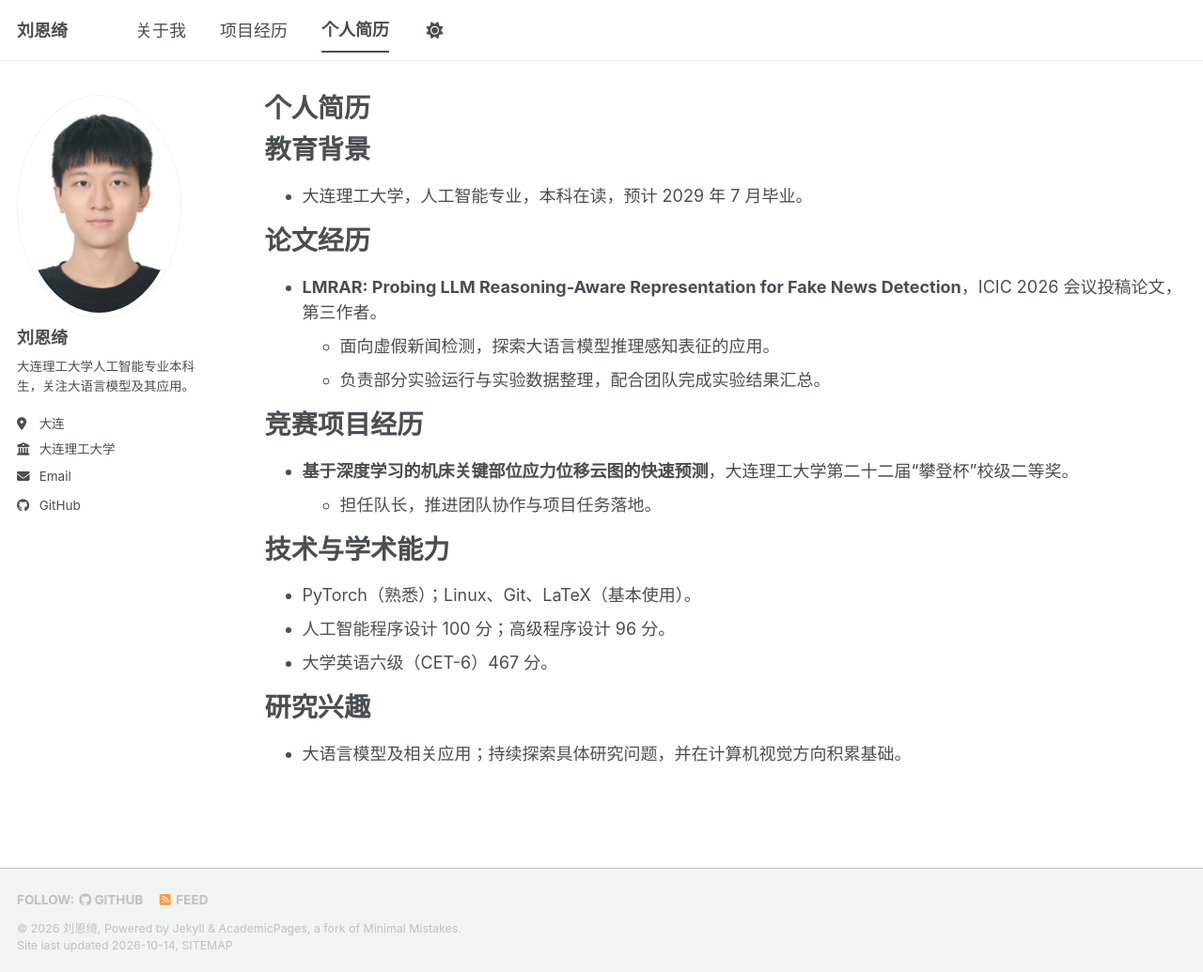
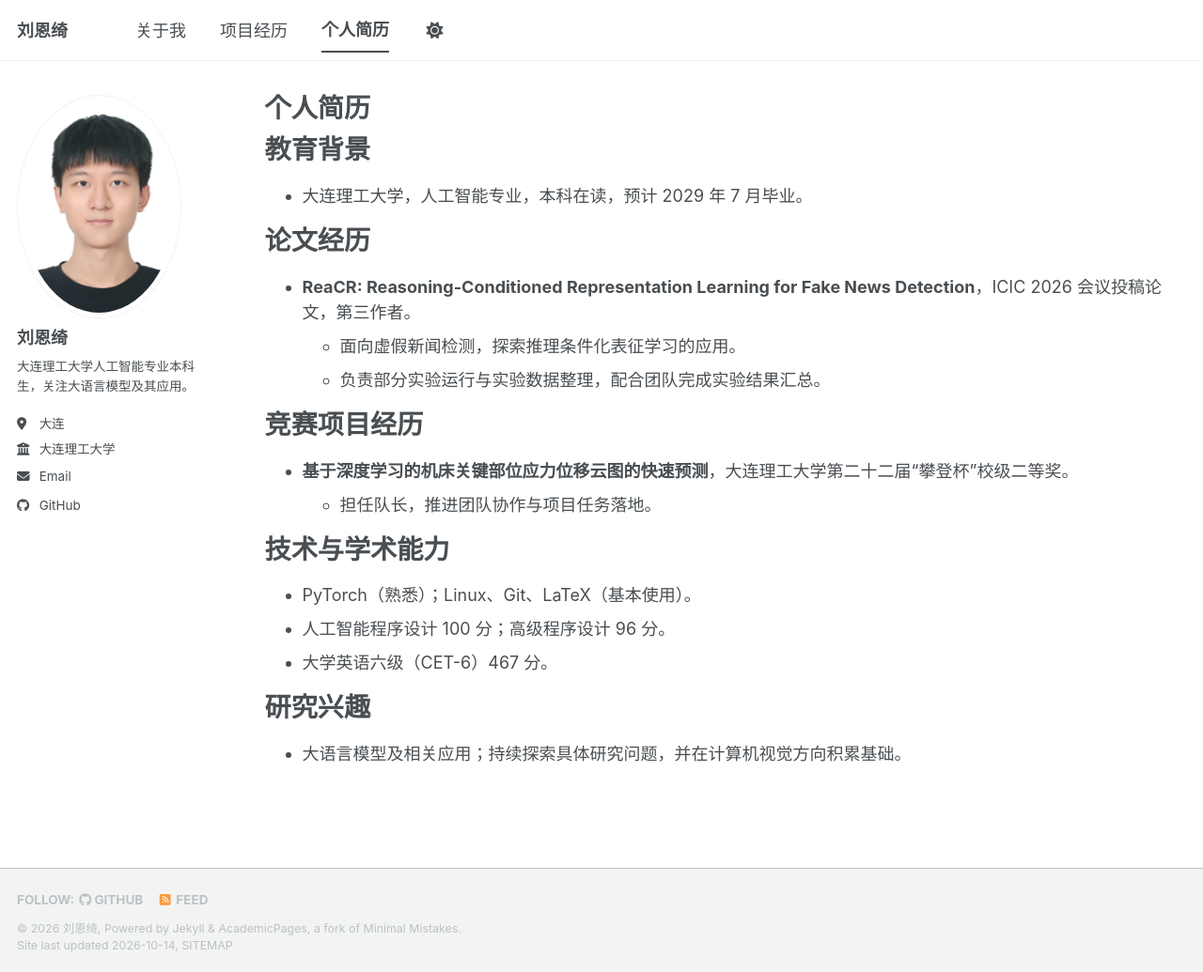
Before and after one commit to LEQfight/LEQfight.github.io, a Jekyll site: the page built from _pages/cv.md, in a window 1280 px wide and 1035 px high. Shown: the whole window at 94% size. Built offline with Jekyll 4.4.1, drawn with Linux system fonts in a browser that asks for light colours; a style sheet for code colours, icons or effects is not loaded.

```diff
--- a/_pages/cv.md
+++ b/_pages/cv.md
@@ -15,8 +15,8 @@ redirect_from:
 
 论文经历
 ======
-* **LMRAR: Probing LLM Reasoning-Aware Representation for Fake News Detection**，ICIC 2026 会议投稿论文，第三作者。
-  * 面向虚假新闻检测，探索大语言模型推理感知表征的应用。
+* **ReaCR: Reasoning-Conditioned Representation Learning for Fake News Detection**，ICIC 2026 会议投稿论文，第三作者。
+  * 面向虚假新闻检测，探索推理条件化表征学习的应用。
   * 负责部分实验运行与实验数据整理，配合团队完成实验结果汇总。
 
 竞赛项目经历
```
Also changed, not shown: _data/authors.yml (+2 -18 lines), _pages/about.md (+1 -1 lines), _portfolio/portfolio-1.md (+1 -1 lines), images/500x300.png (deleted), images/bio-photo-2.jpg (deleted), images/bio-photo.jpg (deleted).
